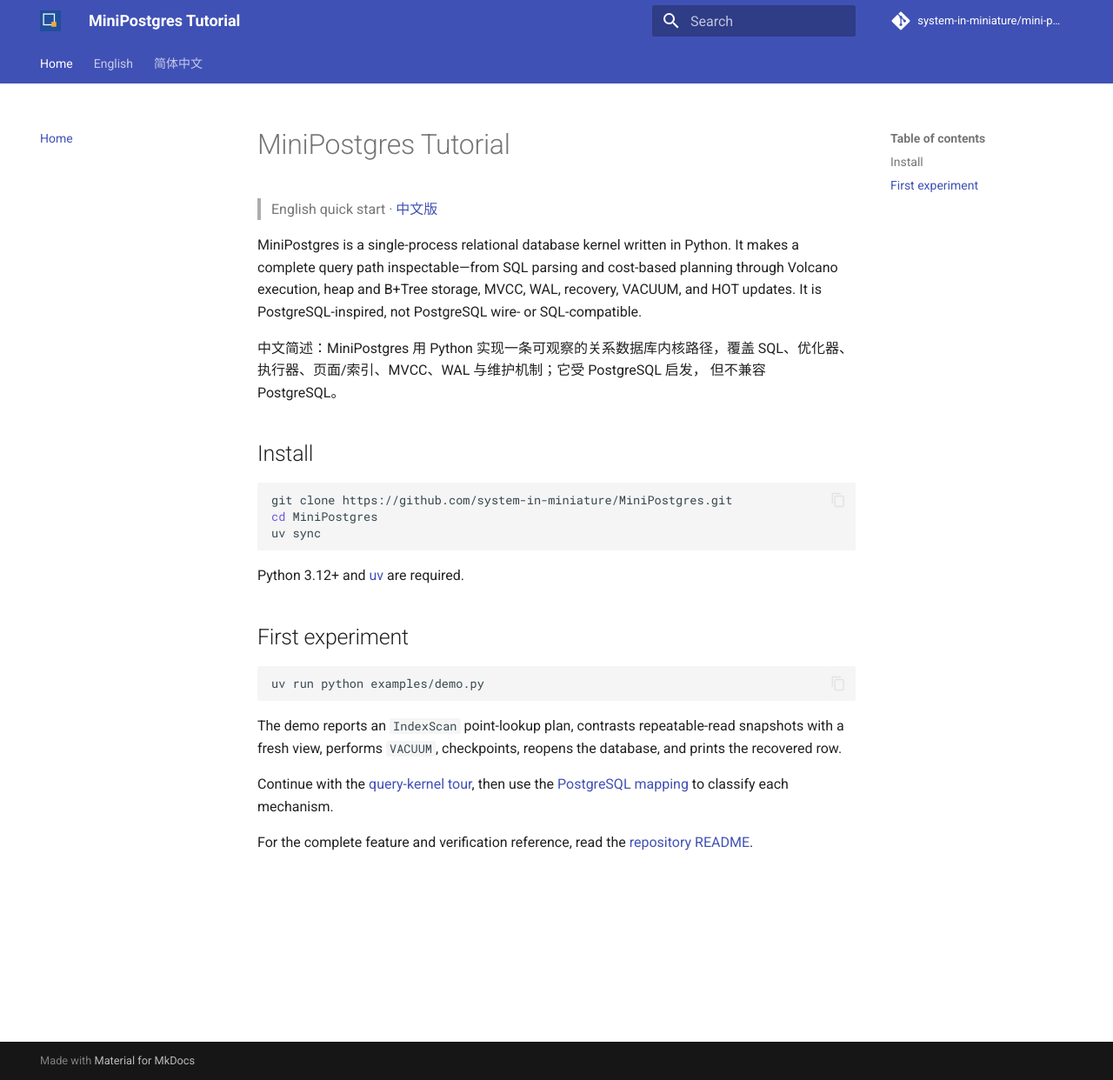
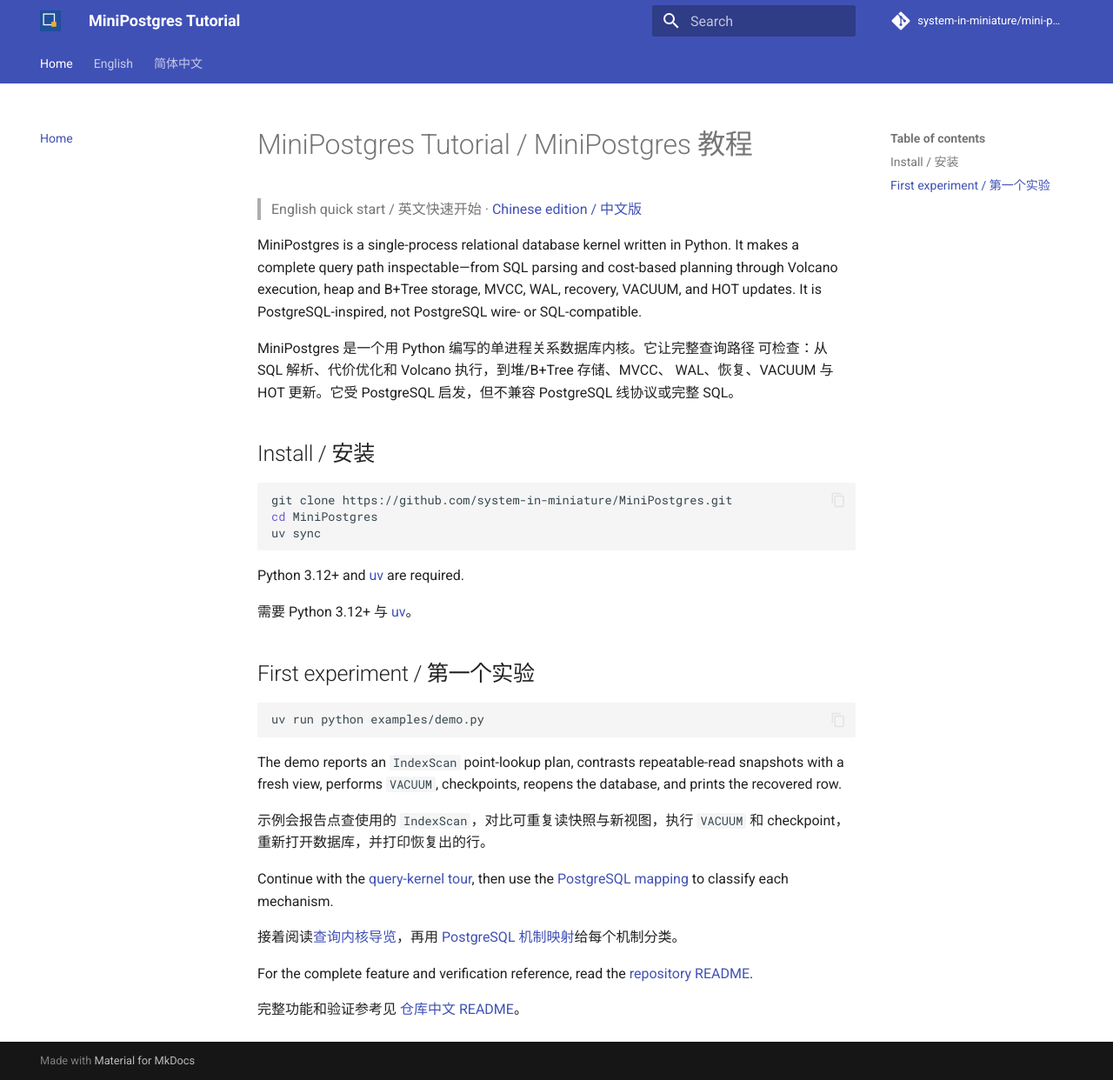
Before and after one commit to system-in-miniature/mini-postgres, an MkDocs documentation site: the page built from docs/index.md, in a window 1280 px wide and 1242 px high. Shown: the whole window at 87% size. Built offline with MkDocs 1.6.1 and Material for MkDocs 9.7.7, drawn with Linux system fonts in a browser that asks for light colours; comment, search, counter and statistics services are not loaded.

Commit message:
docs: make homepage fully bilingual

````diff
--- a/docs/index.md
+++ b/docs/index.md
@@ -1,6 +1,6 @@
-# MiniPostgres Tutorial
+# MiniPostgres Tutorial / MiniPostgres 教程
 
-> English quick start · [中文版](zh/index.md)
+> English quick start / 英文快速开始 · [Chinese edition / 中文版](zh/index.md)
 
 MiniPostgres is a single-process relational database kernel written in Python.
 It makes a complete query path inspectable—from SQL parsing and cost-based
@@ -8,11 +8,12 @@
 recovery, VACUUM, and HOT updates. It is PostgreSQL-inspired, not PostgreSQL
 wire- or SQL-compatible.
 
-中文简述：MiniPostgres 用 Python 实现一条可观察的关系数据库内核路径，覆盖
-SQL、优化器、执行器、页面/索引、MVCC、WAL 与维护机制；它受 PostgreSQL 启发，
-但不兼容 PostgreSQL。
+MiniPostgres 是一个用 Python 编写的单进程关系数据库内核。它让完整查询路径
+可检查：从 SQL 解析、代价优化和 Volcano 执行，到堆/B+Tree 存储、MVCC、
+WAL、恢复、VACUUM 与 HOT 更新。它受 PostgreSQL 启发，但不兼容 PostgreSQL
+线协议或完整 SQL。
 
-## Install
+## Install / 安装
 
 ```bash
 git clone https://github.com/system-in-miniature/MiniPostgres.git
@@ -22,7 +23,9 @@
 
 Python 3.12+ and [uv](https://docs.astral.sh/uv/) are required.
 
-## First experiment
+需要 Python 3.12+ 与 [uv](https://docs.astral.sh/uv/)。
+
+## First experiment / 第一个实验
 
 ```bash
 uv run python examples/demo.py
@@ -32,8 +35,17 @@
 snapshots with a fresh view, performs `VACUUM`, checkpoints, reopens the
 database, and prints the recovered row.
 
+示例会报告点查使用的 `IndexScan`，对比可重复读快照与新视图，执行
+`VACUUM` 和 checkpoint，重新打开数据库，并打印恢复出的行。
+
 Continue with the [query-kernel tour](tour.md), then use the
 [PostgreSQL mapping](postgresql-mapping.md) to classify each mechanism.
 
+接着阅读[查询内核导览](tour.md)，再用
+[PostgreSQL 机制映射](postgresql-mapping.md)给每个机制分类。
+
 For the complete feature and verification reference, read the
 [repository README](https://github.com/system-in-miniature/MiniPostgres/blob/main/README.md).
+
+完整功能和验证参考见
+[仓库中文 README](https://github.com/system-in-miniature/MiniPostgres/blob/main/README.zh-CN.md)。
````
Also changed, not shown: 1 other file.
